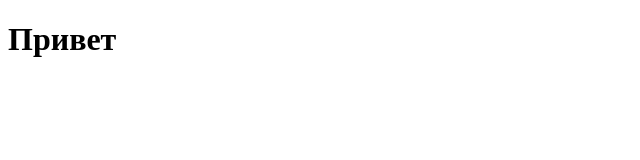
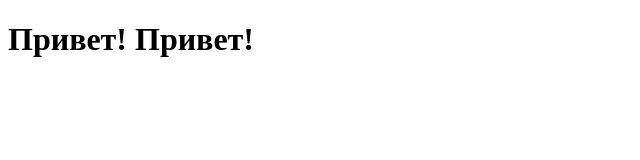
Before and after one commit to juggler39/test, a plain HTML site: page index.html in a window 1280 px wide. Shown: the whole page, without its empty margins (0-640 px from the left). Drawn offline with Linux system fonts and the light colour scheme.

Commit message:
Внёс изменения

```diff
--- a/index.html
+++ b/index.html
@@ -6,7 +6,7 @@
 </head>
 <body>
 
-<h1>Привет</h1>
+<h1>Привет! Привет!</h1>
 
 </body>
 </html>
```
